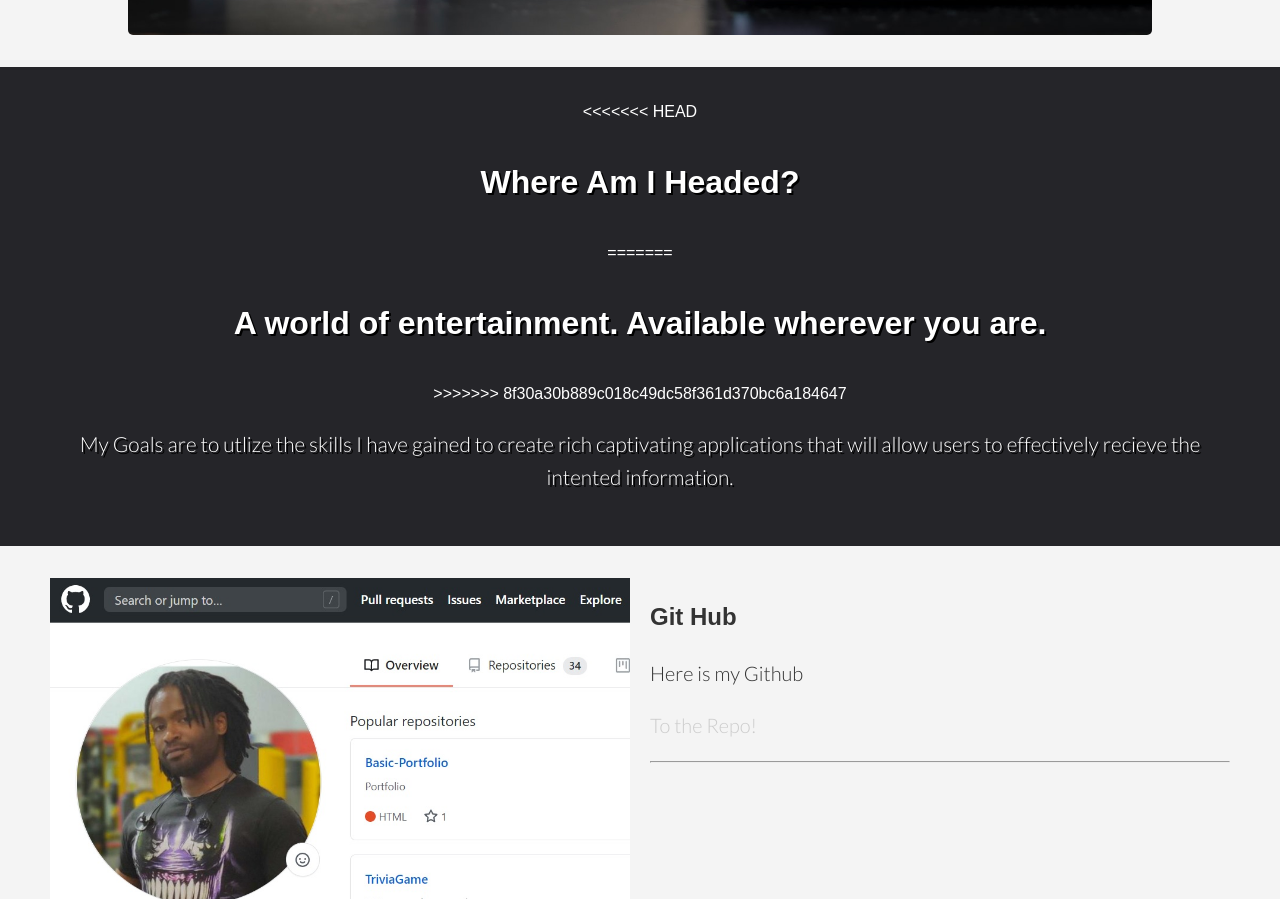
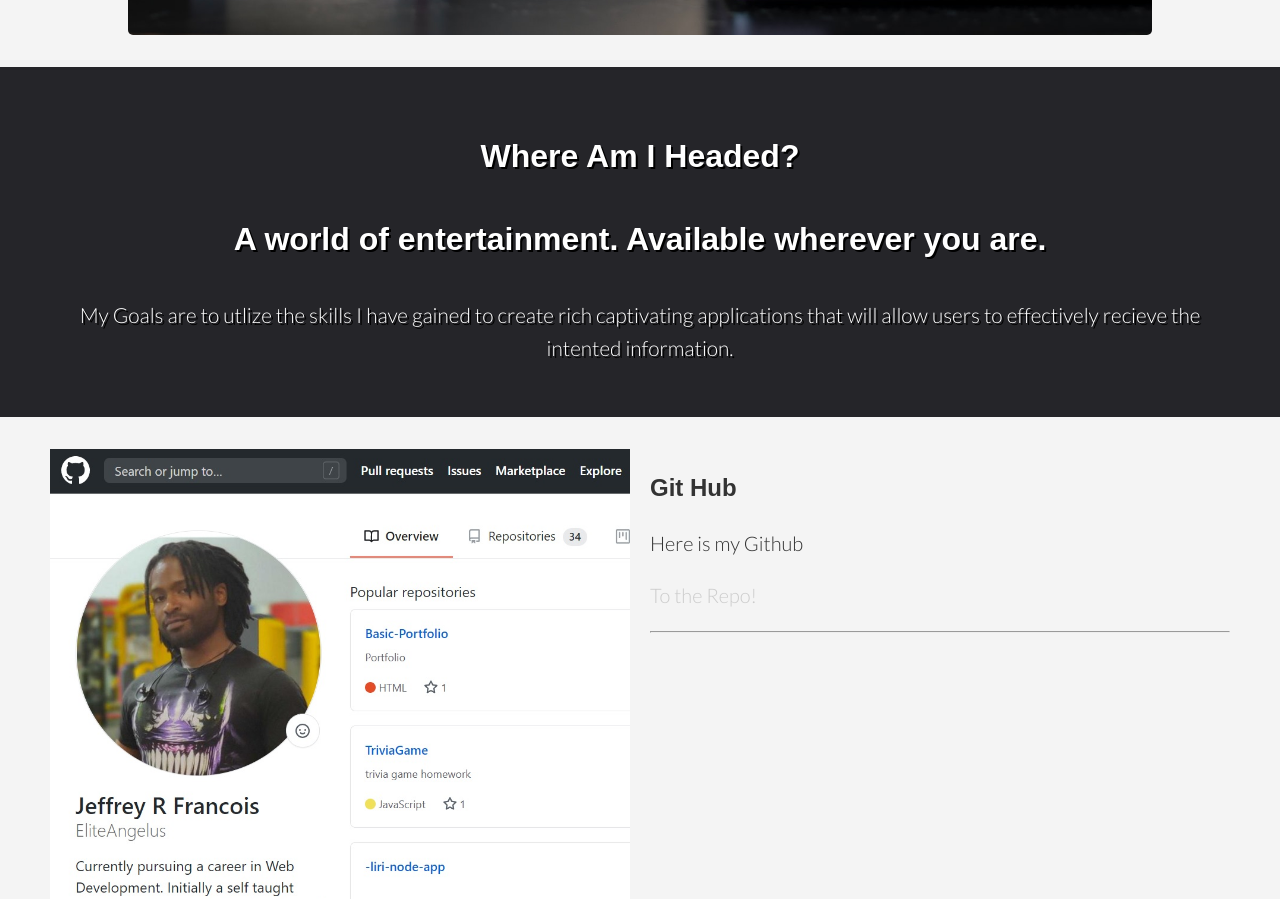
Before and after one commit to EliteAngelus/Landing-Page, a plain HTML site: page index.html in a window 1280 px wide. Shown: the part 2700-3599 px from the top of the page. Drawn offline with nearby package versions, Linux system fonts and the light colour scheme.

Commit message:
section changes

```diff
--- a/index.html
+++ b/index.html
@@ -86,11 +86,8 @@
     <!-- Goals Section -->
     <section id="goal" class="section" id="goals">
         <div class="container">
-<<<<<<< HEAD
             <h3 class="black-on-white">Where Am I Headed?</h3>
-=======
             <h3 class="entertainment">A world of entertainment. Available wherever you are.</h3>
->>>>>>> 8f30a30b889c018c49dc58f361d370bc6a184647
             <p class="lead">
                My Goals are to utlize the skills I have gained to create rich captivating applications that will allow users to effectively recieve the intented information.
             </p>
```
